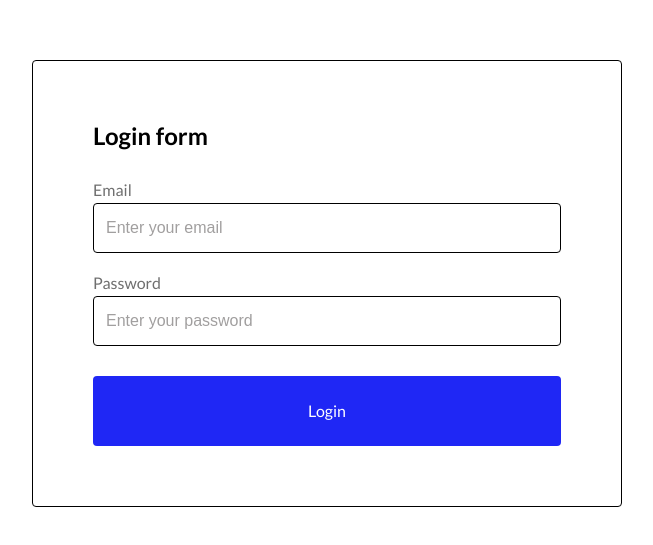
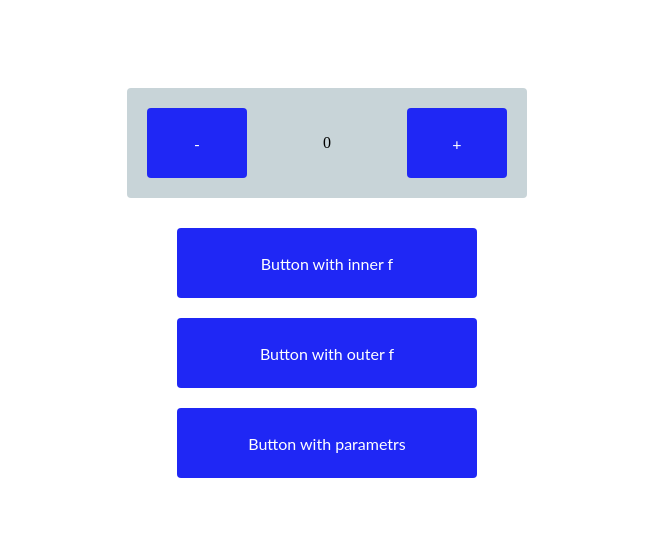
Before and after one commit to LinaGoebel/42.2-react, a React (Create React App) app: page / in a window 1280 px wide. Shown: the part 117-662 px from the top of the page, without its empty margins (313-966 px from the left). Built offline with nearby package versions, Linux system fonts and the light colour scheme.

Commit message:
add lesson 04

```diff
--- a/src/App.jsx
+++ b/src/App.jsx
@@ -1,11 +1,13 @@
 import "./App.css";
+
 //lesson imports
 // import Lesson02 from "./lessons/Lesson02/Lesson02";
 // import Lesson03 from "./lessons/Lesson03/Lesson03";
+import Lesson04 from "./lessons/Leeson04/Lesson04";
 
 // //homework imports
 // import Homework02 from "./homeworks/Homework02/Homework02";
-import Homework03 from "./homeworks/Homework03/Homework03";
+// import Homework03 from "./homeworks/Homework03/Homework03";
 
 //consultation imports
 // import Consultation02 from "./consultations/Consultation02/Consultation02";
@@ -16,8 +18,9 @@ function App() {
       {/* <Lesson02 />
       <Homework02 /> */}
       {/* <Lesson03 /> */}
-      <Homework03 />
+      {/* <Homework03 />   */}
       {/* <Consultation02 /> */}
+      <Lesson04 />
     </div>
   );
 }
--- /dev/null
+++ b/src/components/Counter/Counter.jsx
@@ -0,0 +1,39 @@
+import Button from "../Button/Button";
+import "./styles.css";
+//Шаг 1 - импорт хука useState из react
+import { useState } from "react";
+
+function Counter() {
+  ////Шаг 2 - вызываем хук useState и передаем в него первоначальное состояние(initialState)
+  //делаем деструктуризацию массива из двух элементов, который возвращает хук useState
+  const [count, setCount] = useState(0);
+  //   const result = useState(0);
+  //   console.log(result);
+  //   const count = result[0];
+  //   console.log(count);
+  //   const setCount = result[1];
+  //   console.log(setCount);
+
+  //Шаг 3 - необходимо прописать функции, которые будут менять состояние. Внутри этих функций нужно использовать setCount
+  const onPlusClick = () => {
+    setCount((prevValue) => prevValue + 1);
+  };
+
+  const onMinusClick = () => {
+    setCount((prevValue) => prevValue - 1);
+  };
+
+  return (
+    <div className="counter-container">
+      <div className="button-wrapper">
+        <Button name="-" onClick={onMinusClick} />
+      </div>
+      <div className="conter-result">{count}</div>
+      <div className="button-wrapper">
+        <Button name="+" onClick={onPlusClick} />
+      </div>
+    </div>
+  );
+}
+
+export default Counter;
--- /dev/null
+++ b/src/components/Counter/styles.css
@@ -0,0 +1,20 @@
+.counter-container {
+    display: flex;
+    align-items: center;
+    justify-content: space-between;
+    gap: 20px;
+    min-width: 400px;
+    padding: 20px;
+    background-color: rgb(200, 212, 216);
+    border-radius: 4px;
+  }
+
+  .button-wrapper {
+    width: 100px;
+  }
+
+  .counter-result {
+    font-size: 24px;
+    font-weight: bold;
+    color: rgb(19, 19, 87);
+  }
--- /dev/null
+++ b/src/lessons/Leeson04/Lesson04.jsx
@@ -0,0 +1,39 @@
+import Button from "../../components/Button/Button";
+import Counter from "../../components/Counter/Counter";
+import "./styles.css";
+
+function Lesson04() {
+  const showMessage = () => {
+    alert("Func outer click");
+  };
+
+  const showCustomMessage = (name) => {
+    alert(`Function outer click - ${name}`);
+  };
+
+  return (
+    <div className="lesson04-wrapper">
+      <Counter />
+      <div className="buttons-wrapper">
+        {/* Пример 1 использования функции - создание функции внутри кнопки*/}
+        <Button
+          name="Button with inner f"
+          onClick={() => {
+            alert("Func inner");
+          }}
+        />
+        {/* Пример 2 использования функции - создание функции вне кнопки*/}
+        <Button name="Button with outer f" onClick={showMessage} />
+        {/* Пример 3 использования функции - создание функции вне кнопки c парметрами*/}
+        <Button
+          name="Button with parametrs"
+          onClick={() => {
+            showCustomMessage("Bob");
+          }}
+        />
+      </div>
+    </div>
+  );
+}
+
+export default Lesson04;
--- /dev/null
+++ b/src/lessons/Leeson04/styles.css
@@ -0,0 +1,16 @@
+.lesson04-wrapper {
+  display: flex;
+  flex-direction: column;
+  align-items: center;
+  justify-content: center;
+  gap: 30px;
+  width: 100%;
+  flex: 1;
+}
+
+.buttons-wrapper {
+  display: flex;
+  flex-direction: column;
+  gap: 20px;
+  width: 300px;
+}
```
